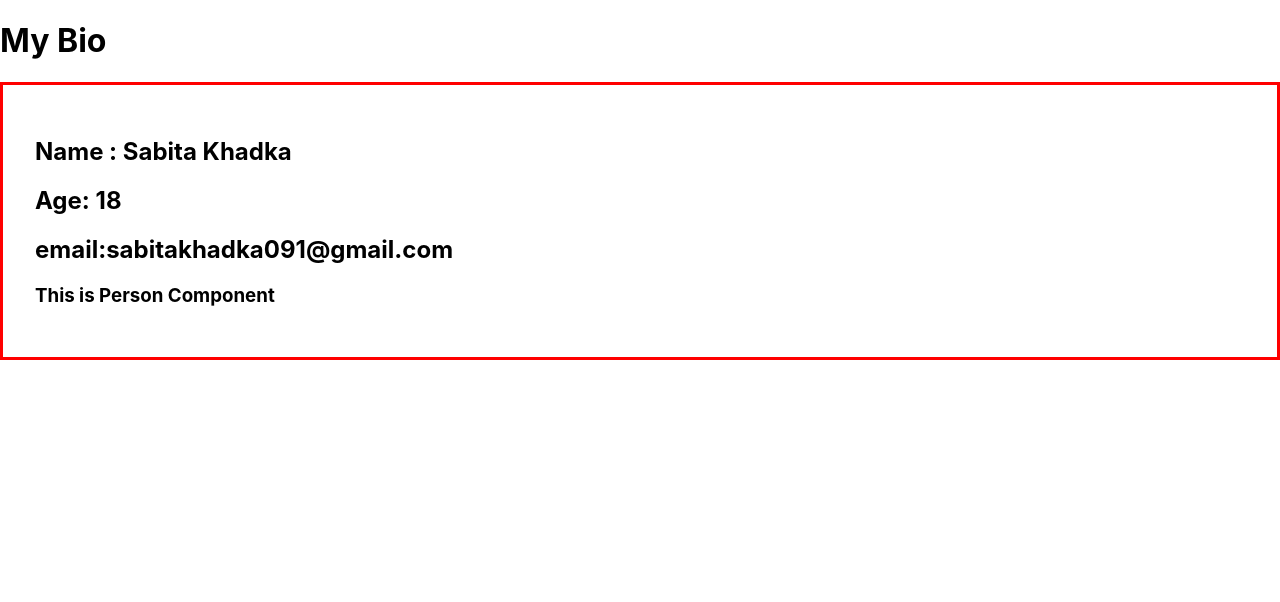
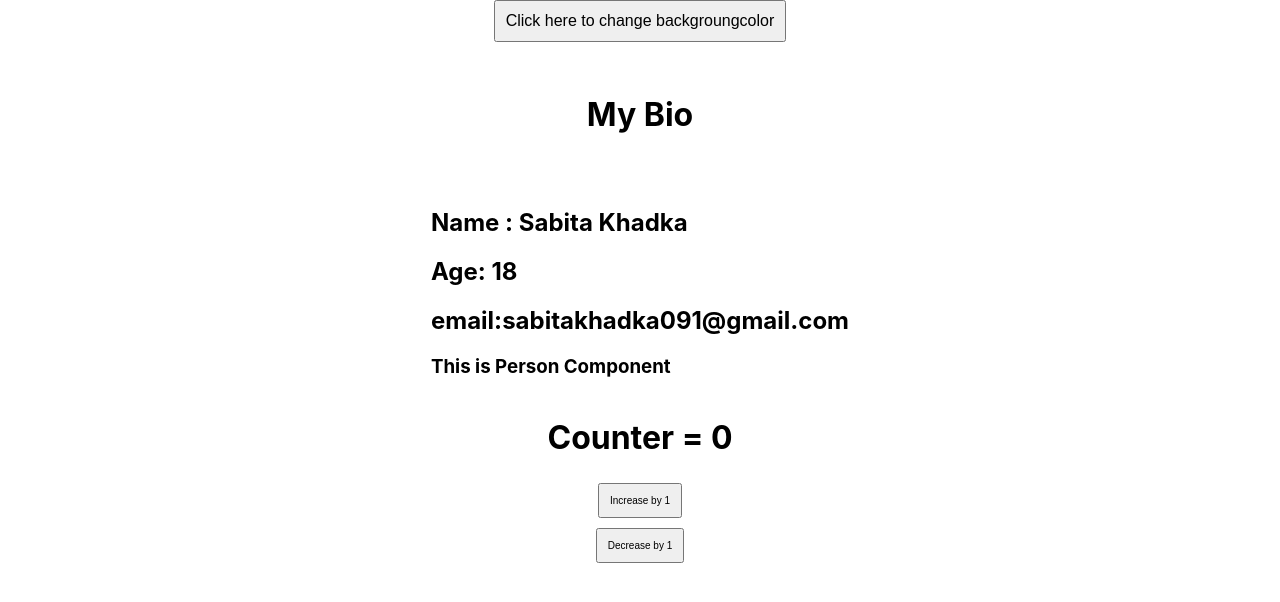
Before and after one commit to iamsabitak/ReactBeginnerProject, a React (Create React App) app: page / in a window 1280 px wide. Shown: the top 602 px of the page. Built offline with nearby package versions, Linux system fonts and the light colour scheme.

Commit message:
learn and use props and hooks

```diff
--- a/src/App.js
+++ b/src/App.js
@@ -1,21 +1,62 @@
-import React from 'react'
+import React, { useState,useEffect } from 'react'
 import Person from './components/Person'
 
 const App = () => {
+  let bgcolor =()=>{
+    document.querySelector('body').style.backgroundColor = 'red'//<--events
+  }
+  // let Counter = 0
+  // const onClickIncrease = ()=>{
+  //   Counter = Counter+1;
+  //   console.log(Counter);
+    // document.getElementById('counter').innerHTML = Counter
+  // }
+  // const onClickDecrease = ()=>{
+  //   Counter = Counter-1;
+  //   console.log(Counter);
+    // document.getElementById('counter').innerHTML = Counter
+  // }
+  const [Counter,setCounter] = useState(0) //<-- Hooks - useState
+  const onClickIncrease = ()=>{
+      setCounter(Counter+1);
+  }
+
+  const onClickDecrease = ()=>{
+      setCounter(Counter-1);
+    }
+
+    useEffect(() => {        // <--useEffect
+      console.log("useEffect is Runnning");
+    }, [Counter])
+
   return (
-    <div>
-      <h1>My Bio</h1>
-      <div className="container"
-      style={{
-        border:'3px solid red',
-        padding:'2rem',
-
+    <div
+    style={{display:'flex',
+       justifyContent:'center',
+       alignItems:'center',
+       flexDirection:'column'
       }}>
-      {/* <Person />
-      <Person />
-      <Person /> */}
-      <Person />
-          </div>
+        {/* {events} */}
+     <button onClick={bgcolor} //{bgcolor()} will directly change the backgroundcolor
+     style={{padding:'10px',
+     fontSize:'1rem'}} >Click here to change backgroungcolor</button>
+      <h1 style={{padding:'2rem'}}>My Bio</h1>
+      <Person Name = {'Nabin Khadka'} age={'25'} email={'nabinkhadka091@gmail.com'}/>
+      {/* <Person Name = {'Sabita Khadka'} age='18' email={'sabitakhadka091@gmail.com'}/>
+      <Person Name = {'Nirmala Khadka'} age={'17'} email={'nirmalakhadka091@gmail.com'}/>  */}
+     <h1 id='counter'> Counter = {Counter}</h1>
+     <button
+     onClick={onClickIncrease}
+  //   onClick={()=>{  //<-- can be done like this also
+  //     setCounter(Counter+1);
+  // }}
+      style={{margin:'5px', fontSize:'10px',padding:'10px'}}>Increase by 1</button>
+     <button
+     onClick={onClickDecrease}
+  //    onClick={()=>{     //<-- can be done like this also
+  //     setCounter(Counter+1);
+  // }}
+     style={{margin:'5px', fontSize:'10px',padding:'10px'}}>Decrease by 1</button>
     </div>
   )
 }
```
